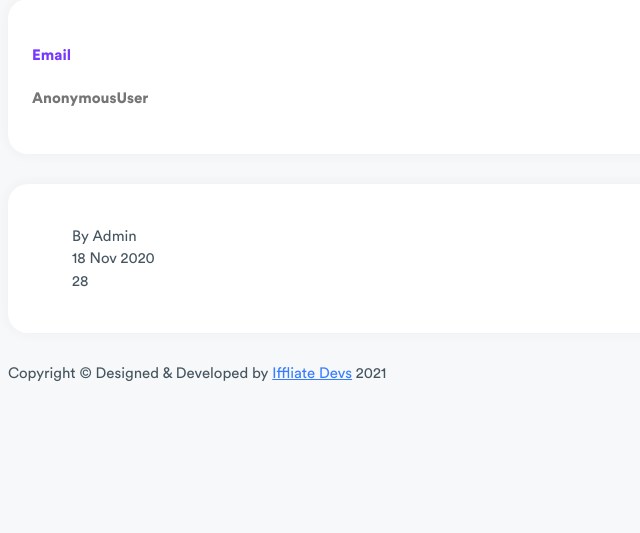
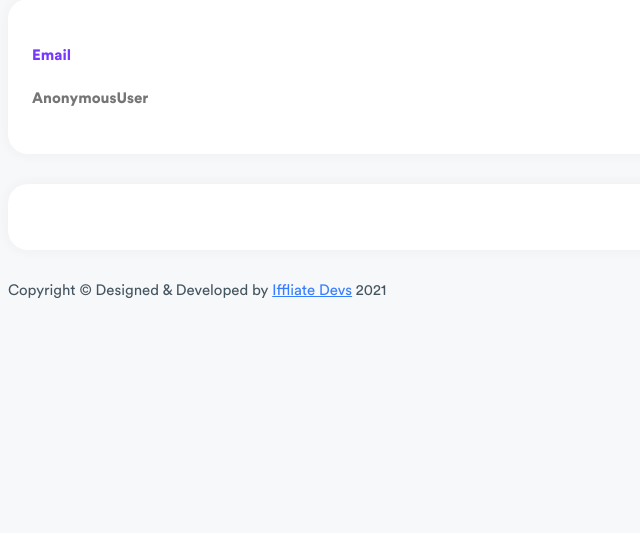
Before and after one commit to MARKOTHEDEV/iffiliate-1.1, a Django app: template template/UserDashboardPage/post-details.html in a window 1280 px wide. Shown: the part 494-1027 px from the top of the page, without its empty margins (0-640 px from the left). Run offline with Django 3.2, Linux system fonts and the light colour scheme; the template is opened without the code that fills it, so the values that code supplies are empty; some libraries are stand-ins or nearby versions.

Commit message:
commented uneeded content in the template

```diff
--- a/template/UserDashboardPage/post-details.html
+++ b/template/UserDashboardPage/post-details.html
@@ -74,9 +74,9 @@
                   <div class="post-details">
                     <h3 class="mb-2 text-black" id="post-title">{{ post.title }}</h3>
                     <ul class="mb-4 post-meta">
-                      <li class="post-author">By Admin</li>
-                      <li class="post-date"><i class="fa fa-calender"></i>18 Nov 2020</li>
-                      <li class="post-comment"><i class="fa fa-comments-o"></i> 28</li>
+                      <!-- <li class="post-author">By Admin</li> -->
+                      <!-- <li class="post-date"><i class="fa fa-calender"></i>18 Nov 2020</li> -->
+                      <!-- <li class="post-comment"><i class="fa fa-comments-o"></i> 28</li> -->
                     </ul>
                    <p>{{ post.content }}</p>
 
```
